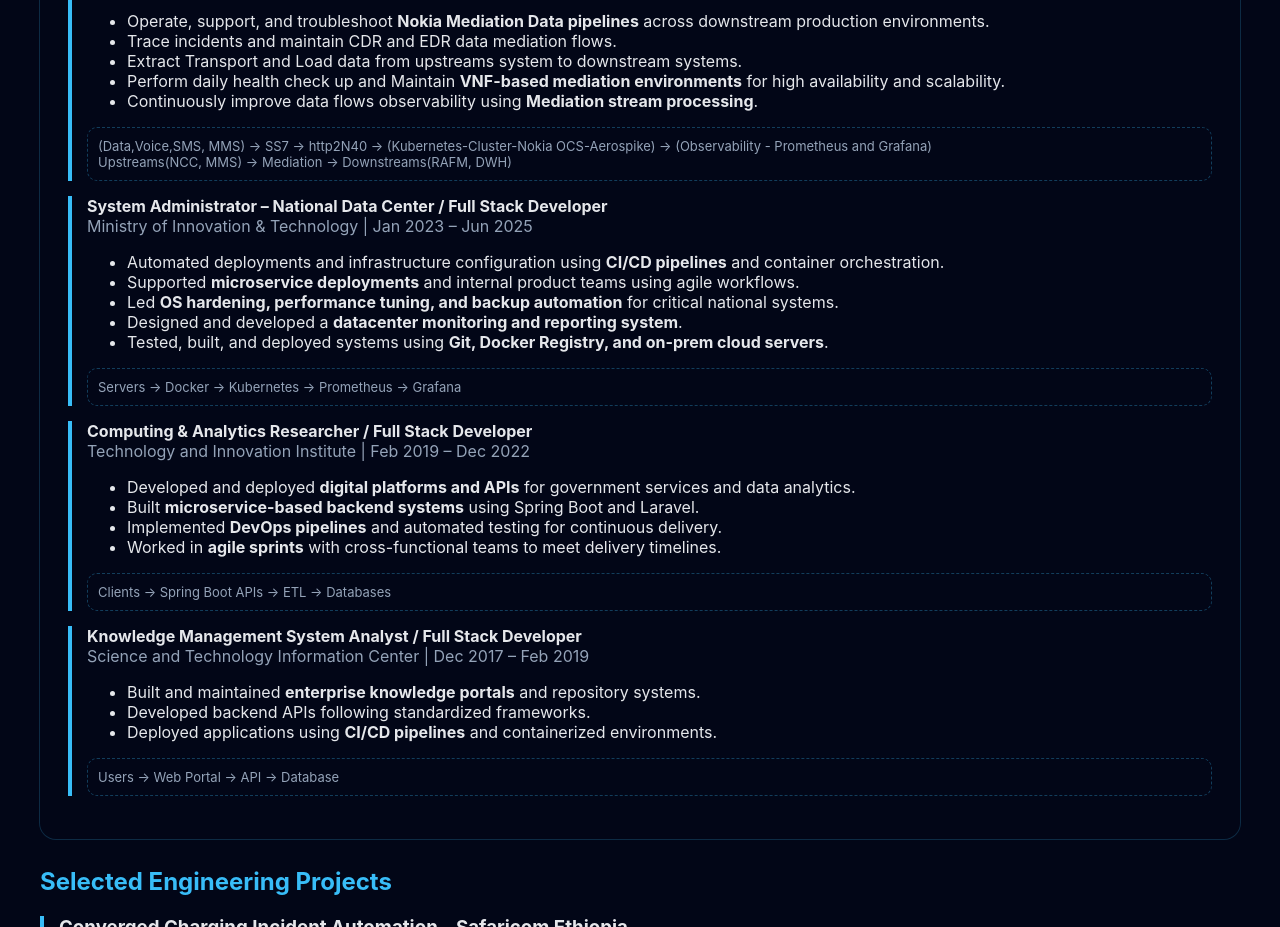
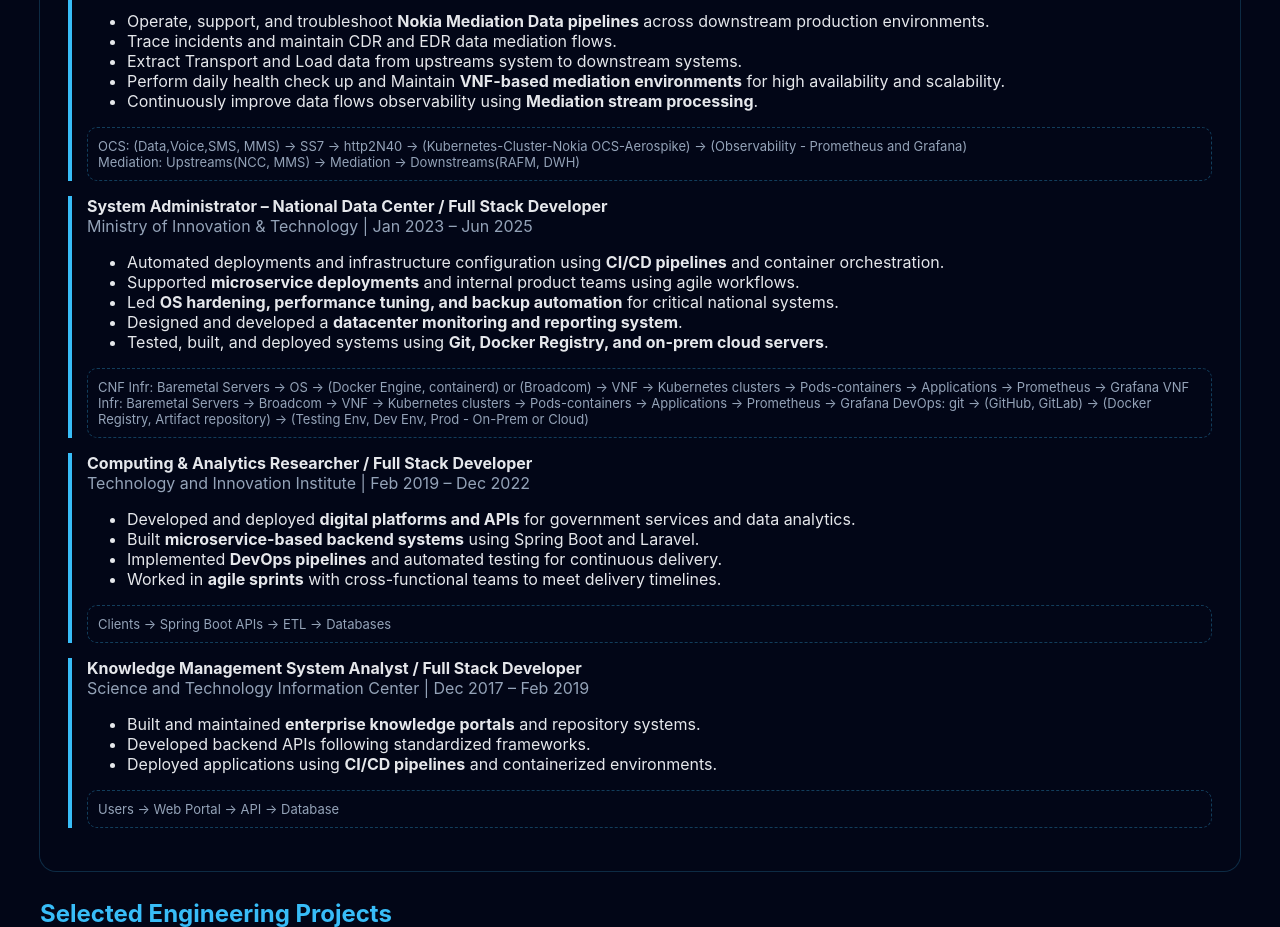
Before and after one commit to eyasu-taye/eyasu-taye, a plain HTML site: page index.html in a window 1280 px wide. Shown: the part 920-1847 px from the top of the page. Drawn offline with nearby package versions, Linux system fonts and the light colour scheme.

Commit message:
Diagram update

```diff
--- a/index.html
+++ b/index.html
@@ -365,8 +365,8 @@ navToggle.addEventListener('click',()=>{
             </ul>
 
             <div class="diagram">
-               (Data,Voice,SMS, MMS) → SS7 → http2N40 → (Kubernetes-Cluster-Nokia OCS-Aerospike) → (Observability - Prometheus and Grafana)<br>
-               Upstreams(NCC, MMS) → Mediation → Downstreams(RAFM, DWH)
+               OCS: (Data,Voice,SMS, MMS) → SS7 → http2N40 → (Kubernetes-Cluster-Nokia OCS-Aerospike) → (Observability - Prometheus and Grafana)<br>
+               Mediation: Upstreams(NCC, MMS) → Mediation → Downstreams(RAFM, DWH)
             </div>
         </div>
 
@@ -385,7 +385,9 @@ navToggle.addEventListener('click',()=>{
             </ul>
 
             <div class="diagram">
-                Servers → Docker → Kubernetes → Prometheus → Grafana
+                CNF Infr: Baremetal Servers → OS → (Docker Engine, containerd) or (Broadcom) → VNF → Kubernetes clusters → Pods-containers → Applications → Prometheus → Grafana
+                VNF Infr: Baremetal Servers → Broadcom → VNF → Kubernetes clusters → Pods-containers → Applications → Prometheus → Grafana
+                DevOps: git → (GitHub, GitLab) → (Docker Registry, Artifact repository) → (Testing Env, Dev Env, Prod - On-Prem or Cloud)
             </div>
         </div>
 
```
